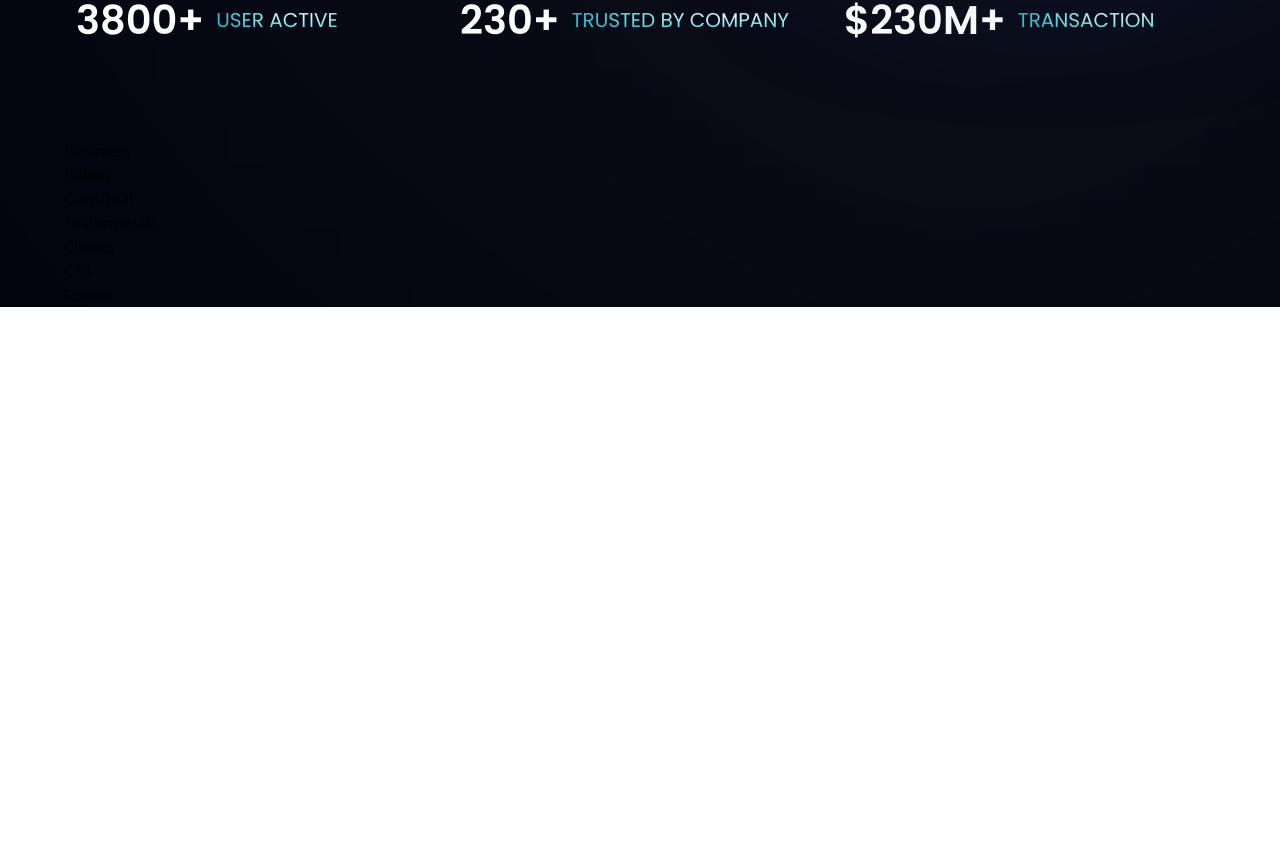
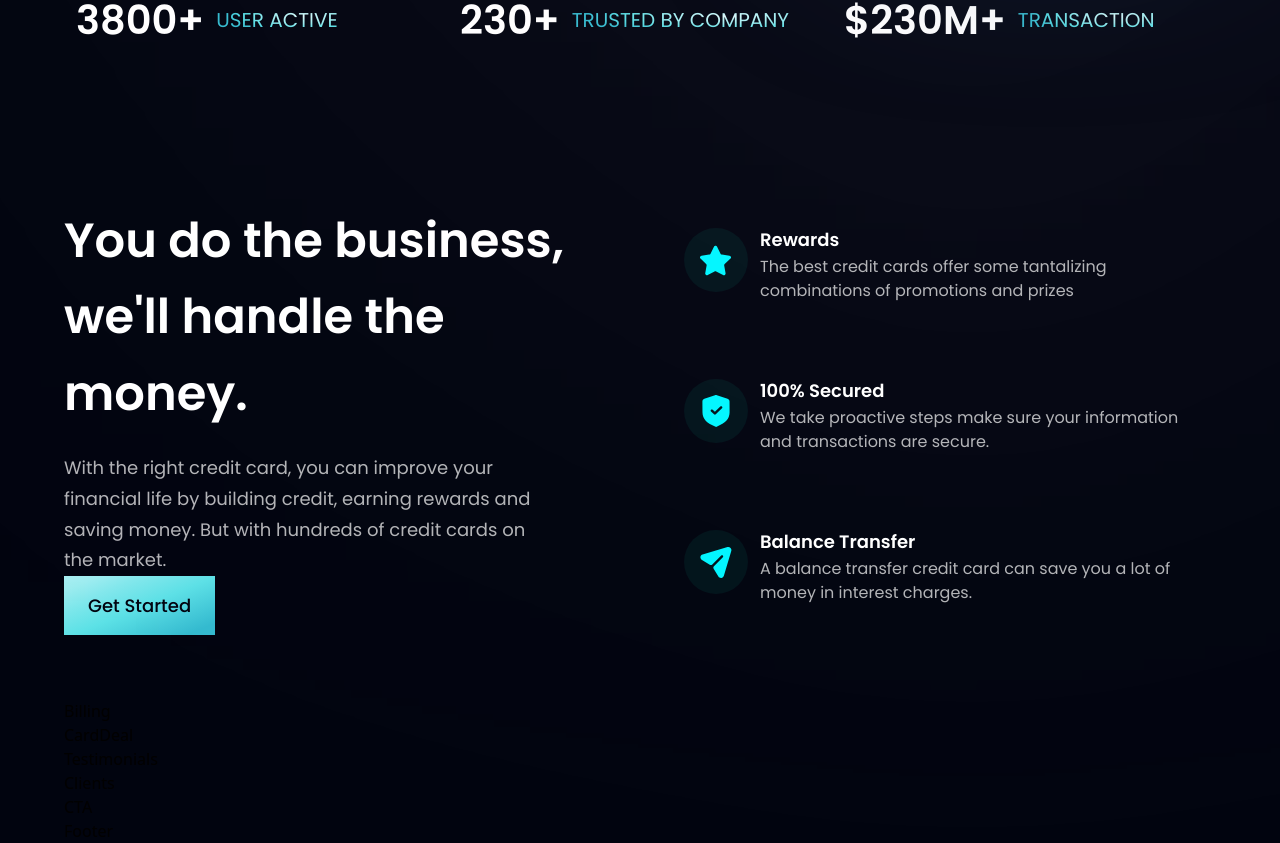
Before and after one commit to ATejadaDev/Banking_App, a React (Vite) app in the folder vite-project/: page / in a window 1280 px wide. Shown: the part 847-1690 px from the top of the page. Before the commit the page ends 1154 px from the top, so only its background shows below. Built offline with nearby package versions, Linux system fonts and the light colour scheme.

Commit message:
Finished Business compontent

```diff
--- a/vite-project/src/components/Business.jsx
+++ b/vite-project/src/components/Business.jsx
@@ -1,8 +1,39 @@
-import React from 'react'
+import { features } from '../constants';
+import styles, { layout } from '../style';
+import Button from './Button';
+
+const FeatureCard = ({ icon, title, content, index }) => (
+  <div className={`flex flex-row p-6 rounded-[20px] ${index !== features.length - 1 ? "mb-6" : "mb-0"} feature-card`}>
+    <div className={`w-[64px] h-[64px] rounded-full ${styles.flexCenter} bg-dimBlue`}>
+      <img src={icon} alt='icon' className='w-[50%] h-[50%] object-contain' />
+    </div>
+    <div className='flex-1 flex flex-col ml-3'>
+      <h4 className='font-poppins font-semibold text-white text-[18px] leading-[23px] mb-1'>
+        {title}
+      </h4>
+      <p className='font-poppins font-normal text-dimWhite text-[16px] leading-[24px] mb-1'>
+        {content}
+      </p>
+    </div>
+  </div>
+);
 
 const Business = () => {
   return (
-    <div>Business</div>
+    <section id='features' className={layout.section}>
+      <div className={layout.sectionInfo}>
+        <h2 className={styles.heading2}>You do the business, <br className='sm:block hidden' /> we'll handle the money.</h2>
+        <p className={`${styles.paragraph} max-w-[470px] mt-5`}>With the right credit card, you can improve your financial life by building credit, earning rewards and saving money. But with hundreds of credit cards on the market.</p>
+
+        <Button styles={"mt-10"} />
+      </div>
+
+      <div className={`${layout.sectionImg} flex-col`}>
+        {features.map((feature, index) => (
+          <FeatureCard key={feature.id} {...feature} index={index} />
+        ))}
+      </div>
+    </section>
   )
 }
 
--- a/vite-project/src/components/Button.jsx
+++ b/vite-project/src/components/Button.jsx
@@ -1,8 +1,10 @@
 import React from 'react'
 
-const Button = () => {
+const Button = ({ styles }) => {
   return (
-    <div>Button</div>
+    <button type='button' className={`py-4 px-6 bg-blue-gradient font-poppins font-medium text-[18px] text-primary outline-none {styles}`}>
+      Get Started
+    </button>
   )
 }
 
```
